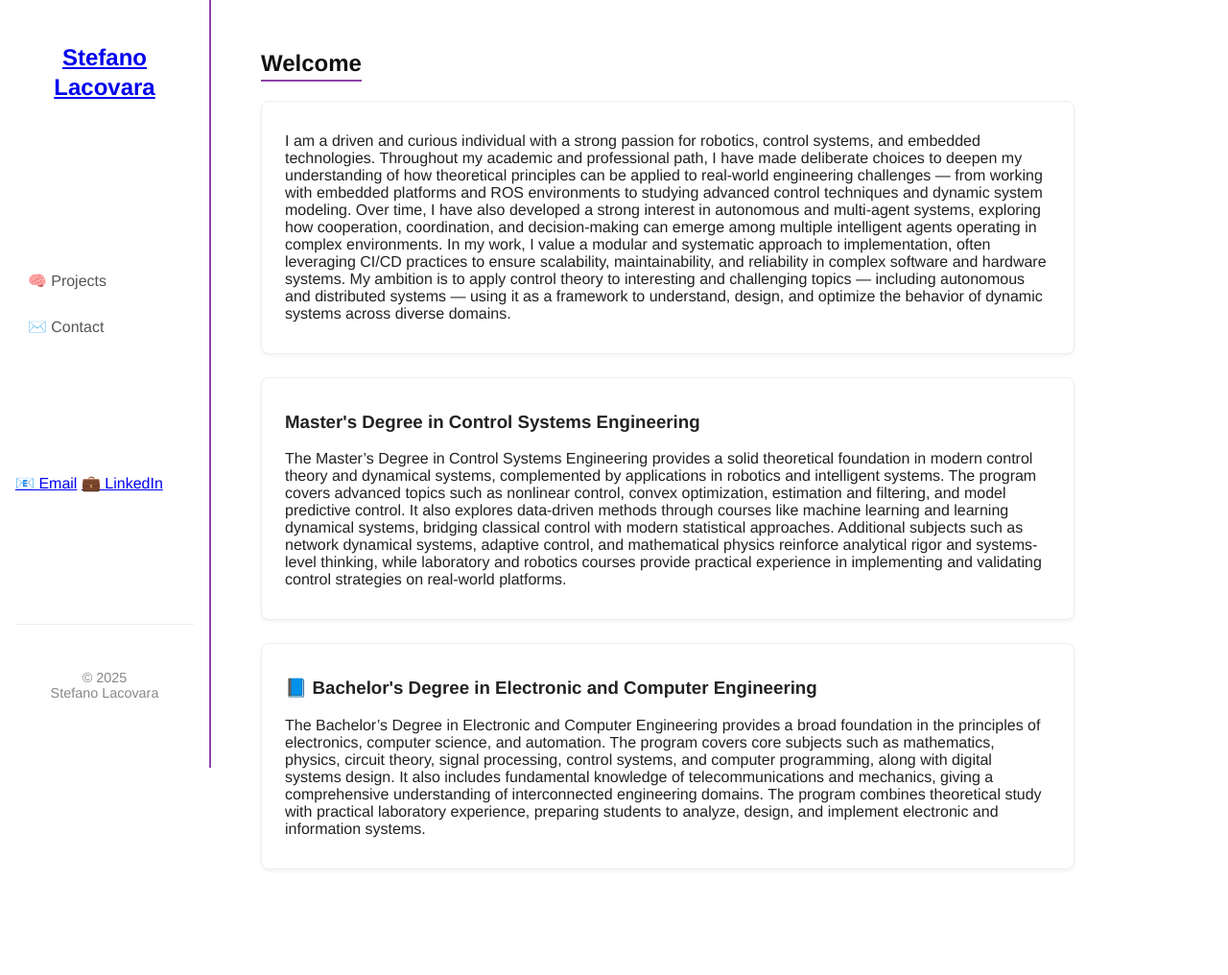
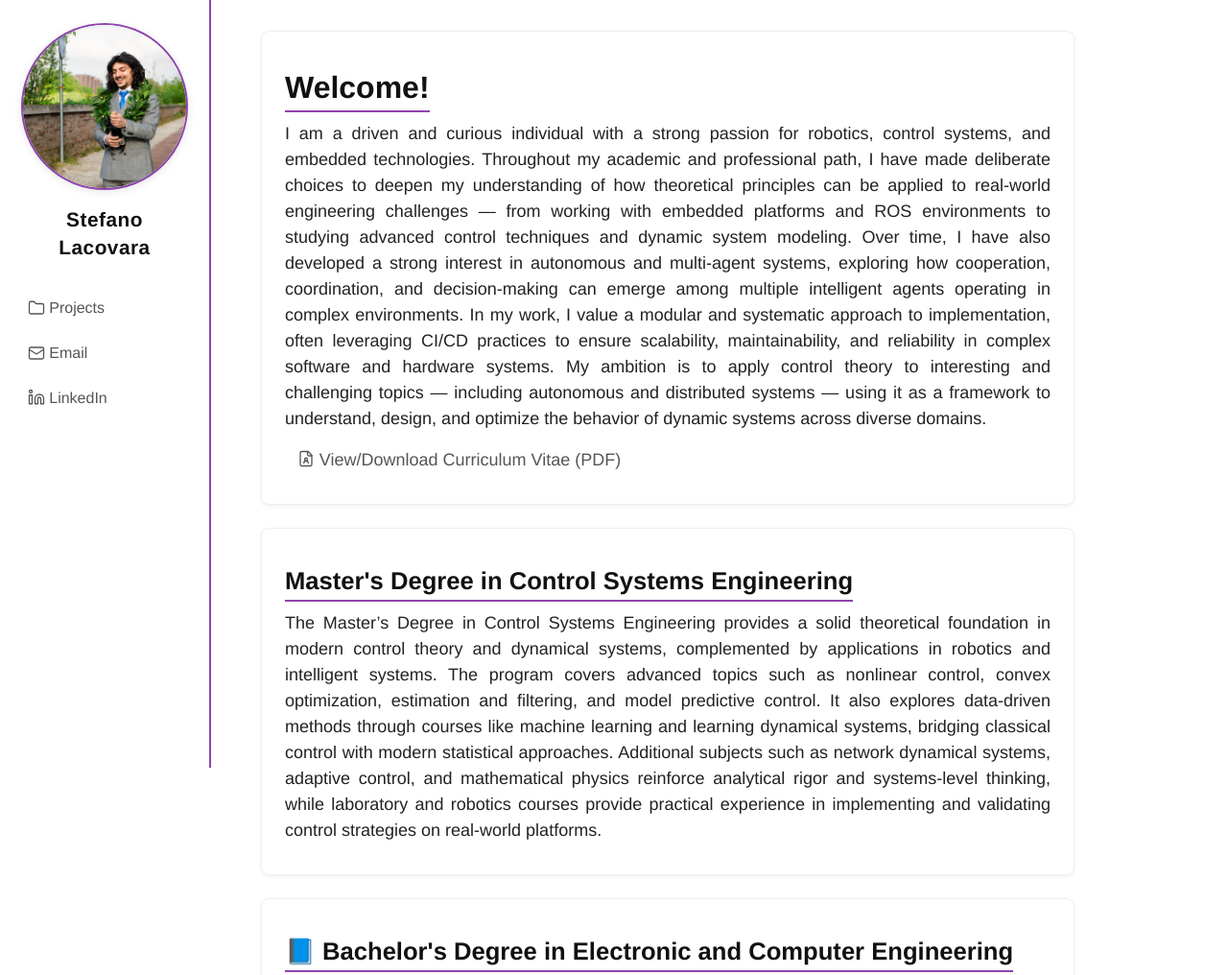
Before and after one commit to lstef4no/lstef4no.github.io, a plain HTML site: page index.html in a window 1280 px wide. Shown: the top 1016 px of the page at 96% size. Before the commit the page ends 962 px from the top, so only its background shows below. Drawn offline with Linux system fonts and the light colour scheme.

Commit message:
to do: fix the impagination and the mobile version

```diff
--- a/css/style.css
+++ b/css/style.css
@@ -22,7 +22,6 @@ body {
   min-height: 100vh;
   display: flex;
   flex-direction: column;
-  justify-content: space-between;
   position: fixed;
   left: 0;
   top: 0;
@@ -32,25 +31,56 @@ body {
   border-right: 2px solid #8e44ad; /* purple vertical dividing line */
 }
 
-.logo {
-  font-size: 1.5rem;
-  font-weight: bold;
+.profile-photo {
+  width: 170px;              /* size of the round image */
+  height: 170px;
+  border-radius: 50%;        /* makes it circular */
+  object-fit: cover;         /* crops to fit circle */
+  display: block;
+  margin: 0 auto 1rem auto;  /* center + spacing below */
+  border: 2px solid #8e44ad; /* purple border accent */
+  box-shadow: 0 2px 8px rgba(0,0,0,0.1); /* subtle shadow */
+  transition: transform 0.2s ease, box-shadow 0.2s ease;
+}
+.profile-photo:hover {
+  transform: scale(1.03);
+  box-shadow: 0 4px 12px rgba(0,0,0,0.15);
+}
+
+.profile-name {
+  text-align: center;
   margin-bottom: 2rem;
-  text-align: center;
-  line-height: 1.3;
-  color: #000000; /* black accent for name */
+}
+.profile-name a {
+  color: #111;
+  font-family: 'Helvetica Neue', Helvetica, Arial, sans-serif;
+  font-weight: 600;
+  font-size: 1.3rem;
   text-decoration: none;
+  letter-spacing: 0.5px;
+  line-height: 1.4;
+  display: inline-block;
+  transition: color 0.2s ease, transform 0.2s ease;
 }
-.logo a:hover {
-  text-decoration: underline;
+.profile-name a:hover {
+  color: #8e44ad; /* purple accent */
+  text-decoration: none;
+  transform: scale(1.03);
 }
 
 .icon {
   width: 18px;
   height: 18px;
-  vertical-align: middle;
-  transition: filter 0.2s ease; /* smooth color transition */
+  vertical-align: text-top;
+  position: relative;
+  stroke: currentColor;      /* inherits the text color */
+  transition: stroke 0.2s;   /* smooth color transition */
+  flex-shrink: 0;
 }
+.icon-linkedin {
+  top: -1px; /* move it up by 1px */
+}
+
 
 /* === Sidebar navigation === */
 .sidebar nav {
@@ -66,13 +96,13 @@ body {
   border-radius: 6px;
   transition: background 0.2s, color 0.2s;
 }
-
 .sidebar nav a:hover,
 .sidebar nav a.active {
   background-color: #f3e9f9; /* soft purple tint */
   color: #8e44ad;
-  filter: invert(22%) sepia(54%) saturate(2373%) hue-rotate(264deg) brightness(91%) contrast(90%);
+  /* filter: invert(22%) sepia(54%) saturate(2373%) hue-rotate(264deg) brightness(91%) contrast(90%); */
 }
+
 
 /* === Main content === */
 .content {
@@ -81,29 +111,47 @@ body {
   flex-grow: 1;
   box-sizing: border-box;
   background-color: #ffffff;
+  font-size: 18px;
+  line-height: 1.5;
+}
+
+.content h1, .content h2 {
+  color: #111;
+  margin: 1.4rem 0 0.6rem;
+  line-height: 1.25;
+  font-weight: 700;
+  padding-bottom: 0.2rem;
+  display: inline-block;
+  border-bottom: 2px solid #8e44ad; /* purple underline accent */
 }
 
 .content h1 {
-  color: #111;
-  border-bottom: 2px solid #000000; /* black underline accent */
-  display: inline-block;
-  padding-bottom: 0.2rem;
+  font-size: 2rem;
 }
 
 .content h2 {
-  color: #111;
-  border-bottom: 2px solid #8e44ad; /* purple underline accent */
-  display: inline-block;
-  padding-bottom: 0.2rem;
+  font-size: 1.6rem;
+}
+
+.content p {
+  margin: 0 0 1rem;
+  color: #222;
+  text-align: justify;
+  text-justify: inter-word;
 }
 
 .content a {
-  color: #8e44ad;
+  color: #555;
   text-decoration: none;
   font-weight: 500;
+  padding: 0.5rem 0.8rem;
+  border-radius: 6px;
+  transition: background 0.2s, color 0.2s;
 }
+
 .content a:hover {
-  text-decoration: underline;
+  background-color: #f3e9f9; /* soft purple tint */
+  color: #8e44ad;
 }
 
 /* === cards === */
@@ -122,15 +170,6 @@ body {
   box-shadow: 0 4px 10px rgba(0,0,0,0.08);
 }
 
-/* === Footer === */
-footer {
-  background: #fff;
-  color: #888;
-  text-align: center;
-  padding: 2rem 1rem;
-  font-size: 0.9rem;
-  border-top: 1px solid #eee;
-}
 
 /* === Responsive design === */
 @media (max-width: 768px) {
@@ -150,7 +189,10 @@ footer {
     padding: 1.5rem;
   }
 
-  .sidebar-footer {
-    display: none;
+  .profile-photo {
+    width: 70px;       /* smaller for mobile */
+    height: 70px;
+    border-width: 1.4px; /* thinner border */
+    margin-bottom: 0.5rem;
   }
 }
--- a/index.html
+++ b/index.html
@@ -12,49 +12,75 @@
 
     <!-- Sidebar navigation -->
     <aside class="sidebar">
-      <h1 class="logo">
+      <a href="index.html">
+        <img src="assets/images/profile.jpeg" alt="Profile picture" class="profile-photo">
+      </a>
+      <div class="profile-name">
         <a href="index.html">Stefano<br>Lacovara</a>
-      </h1>
-
+      </div>
       <nav>
-        <a href="projects.html">🧠 Projects</a>
-        <a href="contact.html">✉️ Contact</a>
+        <a href="projects.html">
+          <svg xmlns="http://www.w3.org/2000/svg" viewBox="0 0 24 24"
+            fill="none" stroke="currentColor" stroke-width="1.75"
+            stroke-linecap="round" stroke-linejoin="round" class="icon">
+            <path d="M20 20a2 2 0 0 0 2-2V8a2 2 0 0 0-2-2h-7.9a2 2 0 0 1-1.69-.9L9.6 3.9A2 2 0 0 0 7.93 3H4a2 2 0 0 0-2 2v13a2 2 0 0 0 2 2Z"/>
+          </svg>
+          Projects
+        </a>
+        <a href="mailto:stefano.lacovara@gmail.com">
+          <svg xmlns="http://www.w3.org/2000/svg" viewBox="0 0 24 24"
+            fill="none" stroke="currentColor" stroke-width="1.75"
+            stroke-linecap="round" stroke-linejoin="round" class="icon">
+            <path d="m22 7-8.991 5.727a2 2 0 0 1-2.009 0L2 7"/>
+            <rect x="2" y="4" width="20" height="16" rx="2"/>
+          </svg>
+          Email
+        </a>
+        <a href="https://www.linkedin.com/in/stefano-lacovara-67935329a/" target="_blank">
+          <svg xmlns="http://www.w3.org/2000/svg" viewBox="0 0 24 24"
+            fill="none" stroke="currentColor" stroke-width="1.75"
+            stroke-linecap="round" stroke-linejoin="round" class="icon icon-linkedin">
+            <path d="M16 8a6 6 0 0 1 6 6v7h-4v-7a2 2 0 0 0-2-2 2 2 0 0 0-2 2v7h-4v-7a6 6 0 0 1 6-6z"/>
+            <rect width="4" height="12" x="2" y="9"/><circle cx="4" cy="4" r="2"/>
+          </svg>
+          LinkedIn
+        </a>
       </nav>
-
-      <!-- Contact links (new section) -->
-      <div class="contact-links">
-        <a href="mailto:stefano.lacovara@gmail.com">📧 Email</a>
-        <a href="https://www.linkedin.com/in/stefano-lacovara-67935329a/" target="_blank">💼 LinkedIn</a>
-      </div>
-
-      <footer class="sidebar-footer">
-        <p>© 2025<br>Stefano Lacovara</p>
-      </footer>
     </aside>
 
 
     <!-- Main page content -->
     <main class="content">
-      <section>
-        <h2>Welcome</h2>
-      </section>
 
       <section>
         <div class="cards">
+          <h1>Welcome!</h1>
           <p>
             I am a driven and curious individual with a strong passion for robotics, control systems, and embedded technologies. Throughout my academic and professional path, I have made deliberate choices to deepen my understanding of how theoretical principles can be applied to real-world engineering challenges — from working with embedded platforms and ROS environments to studying advanced control techniques and dynamic system modeling. Over time, I have also developed a strong interest in autonomous and multi-agent systems, exploring how cooperation, coordination, and decision-making can emerge among multiple intelligent agents operating in complex environments. In my work, I value a modular and systematic approach to implementation, often leveraging CI/CD practices to ensure scalability, maintainability, and reliability in complex software and hardware systems. My ambition is to apply control theory to interesting and challenging topics — including autonomous and distributed systems — using it as a framework to understand, design, and optimize the behavior of dynamic systems across diverse domains.
+          </p>
+          <p>
+            <a href="assets/pdf/CurriculumVitae.pdf" target="_blank">
+              <svg xmlns="http://www.w3.org/2000/svg" viewBox="0 0 24 24"
+                fill="none" stroke="currentColor" stroke-width="1.75"
+                stroke-linecap="round" stroke-linejoin="round" class="icon">
+                <path d="M14 2v4a2 2 0 0 0 2 2h4"/>
+                <path d="M15 18a3 3 0 1 0-6 0"/>
+                <path d="M15 2H6a2 2 0 0 0-2 2v16a2 2 0 0 0 2 2h12a2 2 0 0 0 2-2V7z"/>
+                <circle cx="12" cy="13" r="2"/>
+              </svg>
+              View/Download Curriculum Vitae (PDF)</a>
           </p>
         </div>
 
         <div class="cards">
-          <h3>Master's Degree in Control Systems Engineering</h3>
+          <h2>Master's Degree in Control Systems Engineering</h2>
           <p>
             The Master’s Degree in Control Systems Engineering provides a solid theoretical foundation in modern control theory and dynamical systems, complemented by applications in robotics and intelligent systems. The program covers advanced topics such as nonlinear control, convex optimization, estimation and filtering, and model predictive control. It also explores data-driven methods through courses like machine learning and learning dynamical systems, bridging classical control with modern statistical approaches. Additional subjects such as network dynamical systems, adaptive control, and mathematical physics reinforce analytical rigor and systems-level thinking, while laboratory and robotics courses provide practical experience in implementing and validating control strategies on real-world platforms.
           </p>
         </div>
 
         <div class="cards">
-          <h3>📘 Bachelor's Degree in Electronic and Computer Engineering</h3>
+          <h2>📘 Bachelor's Degree in Electronic and Computer Engineering</h2>
           <p>
             The Bachelor’s Degree in Electronic and Computer Engineering provides a broad foundation in the principles of electronics, computer science, and automation. The program covers core subjects such as mathematics, physics, circuit theory, signal processing, control systems, and computer programming, along with digital systems design. It also includes fundamental knowledge of telecommunications and mechanics, giving a comprehensive understanding of interconnected engineering domains. The program combines theoretical study with practical laboratory experience, preparing students to analyze, design, and implement electronic and information systems.
           </p>
```
Also changed, not shown: contact.html (deleted, +0 -31 lines), projects.html (+43 -24 lines), assets/icons/linkedin.svg, assets/images/profile.jpeg (added), 3 other files.
